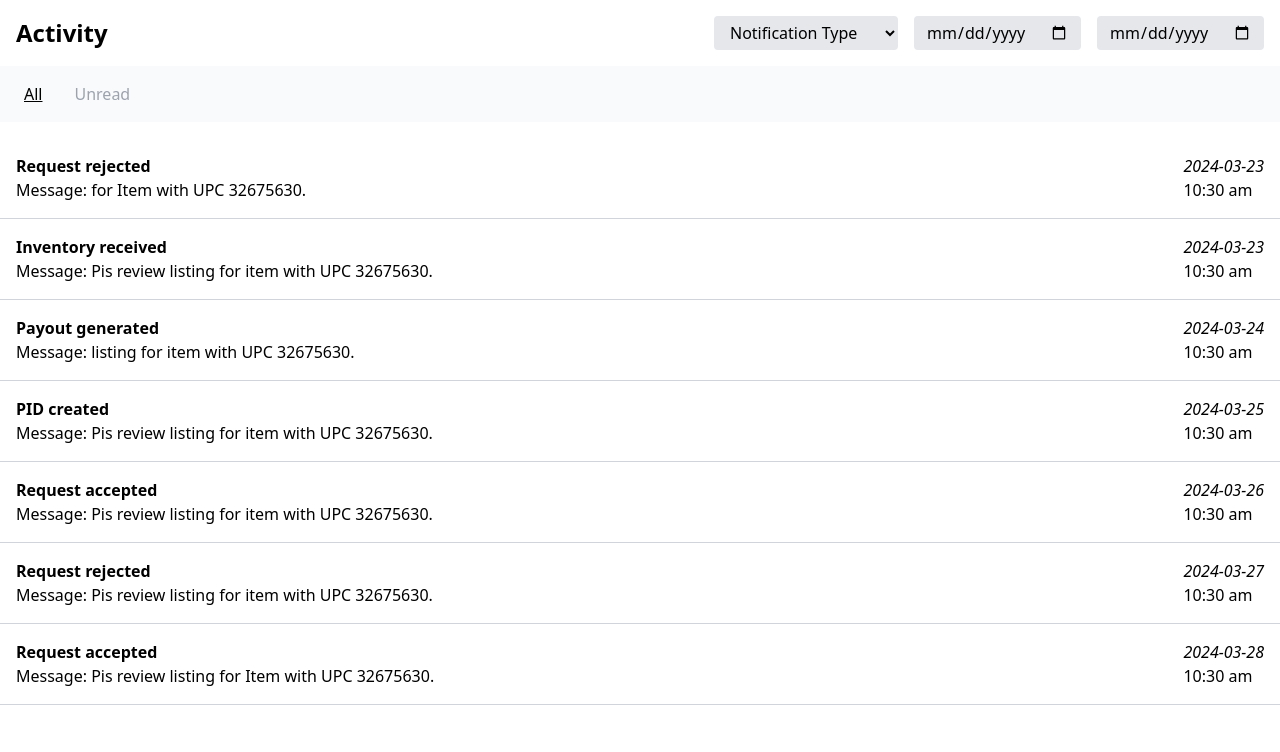
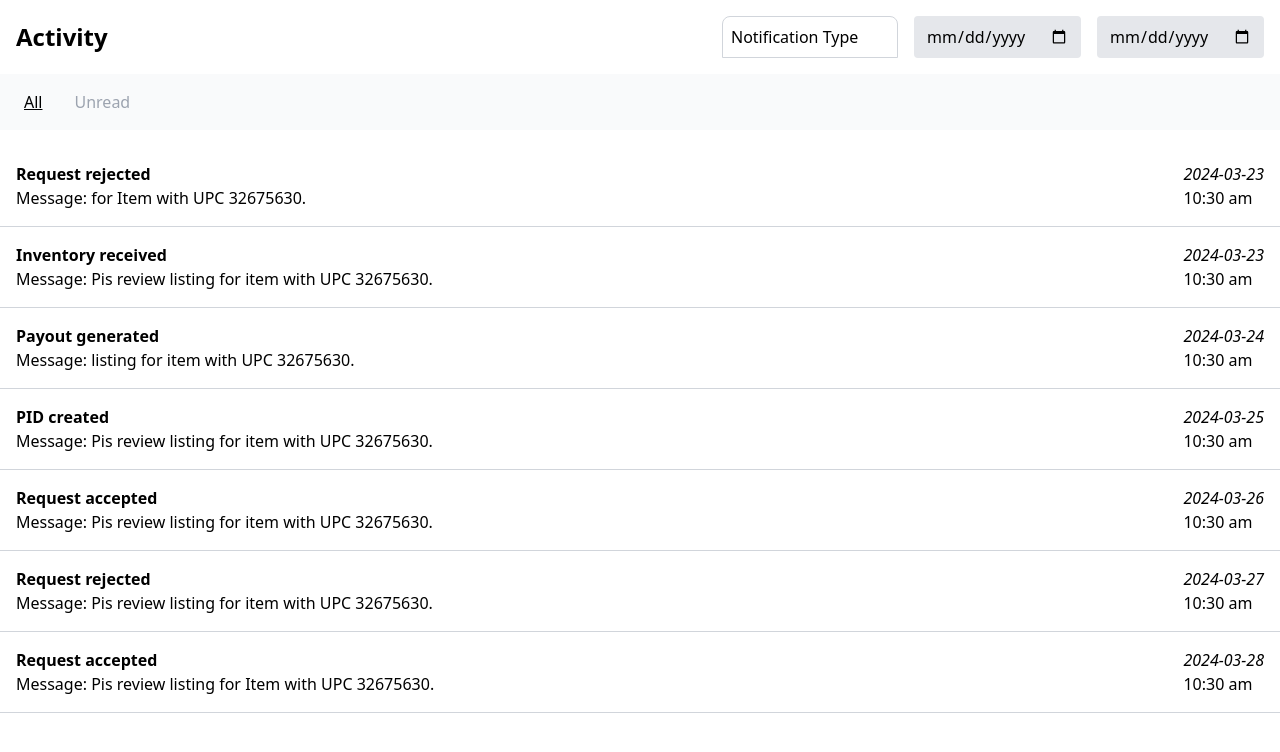
Before and after one commit to raushan-thakur/Projects, a React (Create React App) app: page / in a window 1280 px wide. Shown: the top 752 px of the page. Built offline with nearby package versions, Linux system fonts and the light colour scheme.

Commit message:
Changed ui

```diff
--- /dev/null
+++ b/src/components/Dropdown.js
@@ -0,0 +1,35 @@
+import React, { useState } from 'react';
+
+const Dropdown = ({dummyActivities, setNotificationType}) => {
+  const [isOpen, setIsOpen] = useState(false);
+
+  const toggleDropdown = () => {
+    setIsOpen(!isOpen);
+  };
+
+  return (
+    <div className="relative">
+      <div
+        className="w-44 border border-gray-300 rounded-t-lg p-2 cursor-pointer"
+        onClick={toggleDropdown}
+      >
+        Notification Type
+      </div>
+      {isOpen && (
+        <div className="absolute z-10 w-44 bg-white border border-gray-300 rounded-b-md overflow-y-auto max-h-48">
+          {dummyActivities.map((option, index) => (
+            <div
+              key={index}
+              className="px-4 py-2 cursor-pointer hover:bg-green-100"
+              onClick={() => setNotificationType(option.type)}
+            >
+              {option.type}
+            </div>
+          ))}
+        </div>
+      )}
+    </div>
+  );
+};
+
+export default Dropdown;
--- a/src/components/Header.js
+++ b/src/components/Header.js
@@ -1,4 +1,5 @@
 import React, { useState } from "react";
+import Dropdown from "./Dropdown";
 
 const dummyActivities = [
   {
@@ -85,21 +86,12 @@ const Header = () => {
 
   return (
     <>
+
       <header className="  p-4 flex justify-between items-center">
         <div className="text-2xl font-bold">Activity</div>
         <div className="flex space-x-4">
-          <select
-            className="bg-gray-200  px-3 py-1 rounded"
-            value={notificationType}
-            onChange={(e) => setNotificationType(e.target.value)}
-          >
-            <option value="">Notification Type</option>
-            <option value="Request rejected">Request rejected</option>
-            <option value="Inventory received">Inventory received</option>
-            <option value="Payout generated">Payout generated</option>
-            <option value="PID created">PID created</option>
-            <option value="Request accepted">Request accepted</option>
-          </select>
+        <Dropdown dummyActivities={dummyActivities} setNotificationType={setNotificationType}/>
+
           <input
             type="date"
             className="bg-gray-200  px-3 py-1 rounded"
```
